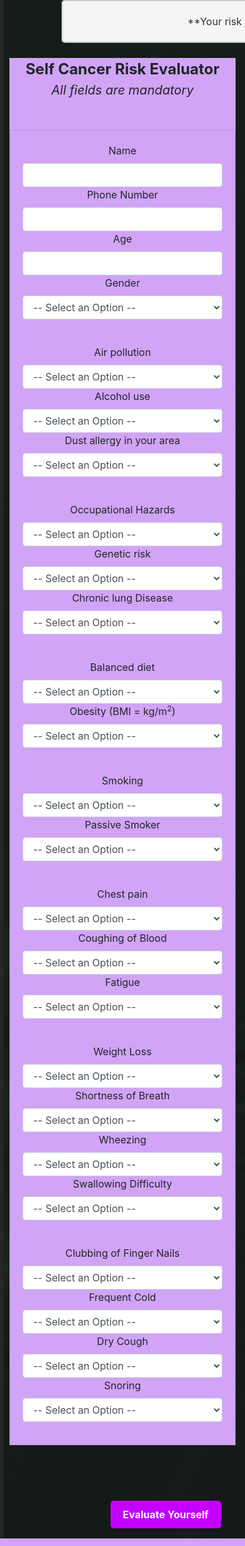
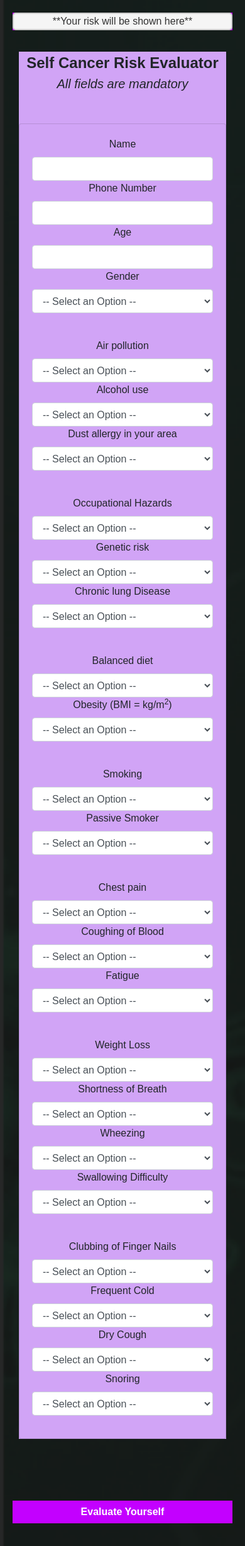
Before and after one commit to rahulavion/cancer-doctor, a Flask app: page /index in a window 390 px wide; the page is wider, and only the part inside the window is pictured. Shown: that part at 63% size. Run offline with Flask 2, Linux system fonts and the light colour scheme; parts of the project's set-up code (start-up, migrations or seed data) failed here and were passed over; some libraries are stand-ins or nearby versions.

Commit message:
Update index.html to responsive

```diff
--- a/templates/index.html
+++ b/templates/index.html
@@ -1,5 +1,6 @@
 <html>
 	<head>
+		<meta name="viewport" content="width=device-width, initial-scale=1">
 	<!-- Bootstrap CSS -->
 		<link rel="stylesheet" href="https://stackpath.bootstrapcdn.com/bootstrap/4.5.2/css/bootstrap.min.css" integrity="sha384-JcKb8q3iqJ61gNV9KGb8thSsNjpSL0n8PARn9HuZOnIxN0hoP+VmmDGMN5t9UJ0Z" crossorigin="anonymous">
 		<script src="https://code.jquery.com/jquery-3.5.1.slim.min.js" integrity="sha384-DfXdz2htPH0lsSSs5nCTpuj/zy4C+OGpamoFVy38MVBnE+IbbVYUew+OrCXaRkfj" crossorigin="anonymous"></script>
@@ -11,16 +12,58 @@
 		<script src="https://stackpath.bootstrapcdn.com/bootstrap/4.5.2/js/bootstrap.min.js" integrity="sha384-B4gt1jrGC7Jh4AgTPSdUtOBvfO8shuf57BaghqFfPlYxofvL8/KUEfYiJOMMV+rV" crossorigin="anonymous"></script>
 
 		<title>Can Go</title>
+
+		<style>
+			/* Add your CSS styles here */
+			body {
+			  font-family: Arial, sans-serif;
+			  margin: 0;
+			  padding: 0;
+			}
+
+			header {
+			  background-color: #c300ff;
+			  color: #fff;
+			  text-align: center;
+
+			}
+
+			.container {
+			  max-width: 960px;
+			  margin: 0 auto;
+			  padding: 20px;
+			}
+
+			.content {
+			  padding: 20px;
+			}
+
+			/* Add media queries for responsiveness */
+			@media screen and (max-width: 768px) {
+			  header {
+				font-size: 24px;
+			  }
+			  .container {
+				padding: 10px;
+			  }
+			  .content {
+				padding: 10px;
+			  }
+			}
+		  </style>
 	</head>
 
 	<body style="background-image: url(static/images/banner-bg.png); background-size: cover;  background-repeat: no-repeat;">
-
+		<div class="container">
+			<div class="content">
 		<!--Prediction Result-->
-		<div id ="result" style="padding: 0% 0% 0% 25%; text-align: center;">
-			<div style="width: 650px; padding: 20px; border: 2px solid #ccc; background-color: #f5f5f5; border-radius: 5px; font-size: 16px; color: #333; font-style: bold; align-items: center;">
+		<header>
+		<div id ="result" style="text-align: center;">
+			<div style="border: 2px solid #ccc; background-color: #f5f5f5; border-radius: 5px; font-size: 16px; color: #333; font-style: bold; align-items: center;">
 				{{result}}
 			</div>
 		</div>
+	</header>
 		<div class="container">
 			<br>
 			<!--Form-->
@@ -304,16 +347,15 @@
 					  <br>
 					  <br>
 					  <br>
+					<header>
+					  <div class="form-group">
+						<input class="btn btn-primary" type="submit" value="Evaluate Yourself"  style="background-color: #c300ff; color: white; border: none; cursor: pointer; border-radius: 5px; font-size: 16px; font-weight: bold; animation: pulse 1s infinite;">
+					  </div>
+					</header>
 
-					  <div class="form-group" style="padding: 0% 0% 0% 45%;">
-						<input class="btn btn-primary" type="submit" value="Evaluate Yourself"  style="background-color: #c300ff; color: white; padding: 10px 20px; border: none; cursor: pointer; border-radius: 5px; font-size: 16px; font-weight: bold; animation: pulse 1s infinite;">
-					  </div>
-
-					</div>
 			 </fieldset>
 			</form>
-
 		</div>
-
+		</div>
 	</body>
 </html>
```
